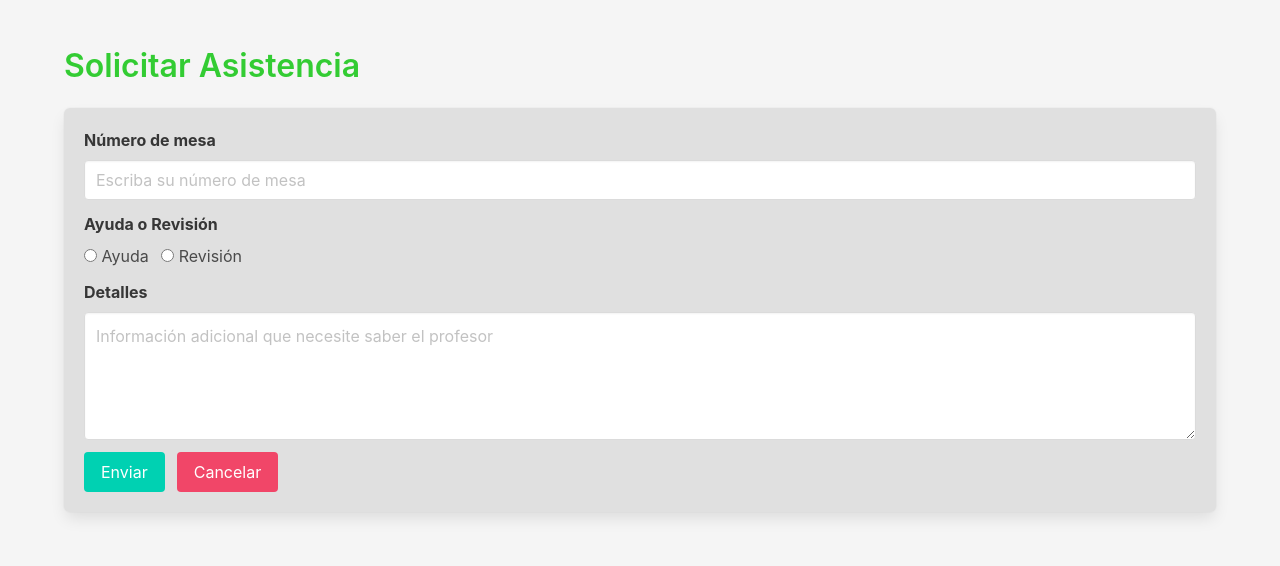
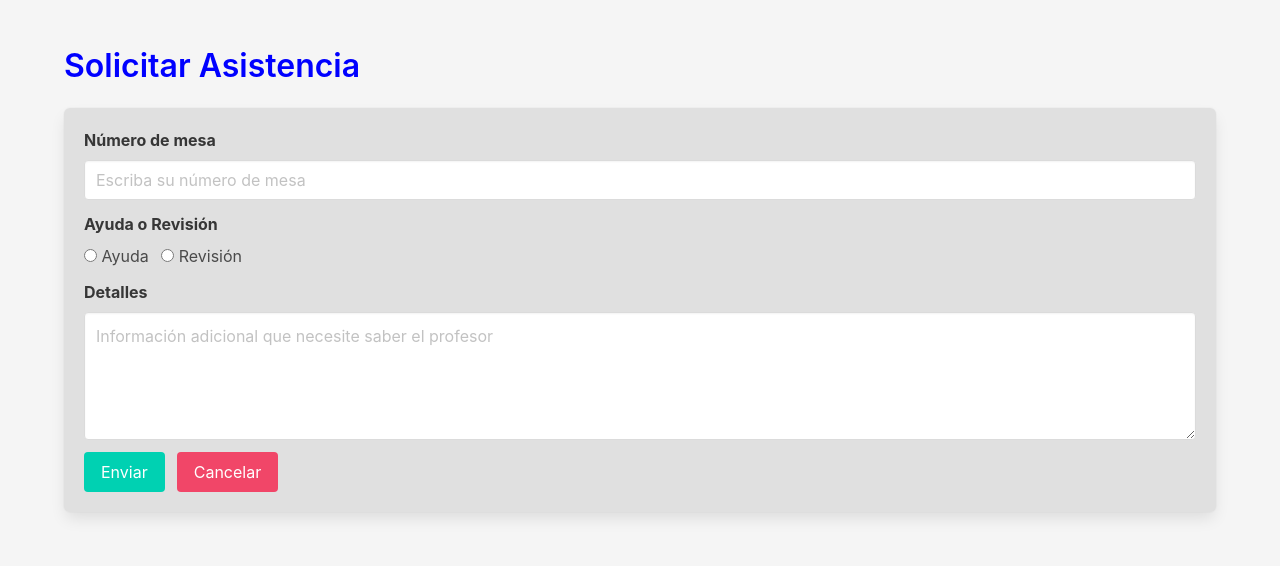
Before and after one commit to BayronGR/List-by-entry, a plain HTML site: page index.html in a window 1280 px wide. Drawn offline with nearby package versions, Linux system fonts and the light colour scheme.

Commit message:
Update index.html

```diff
--- a/index.html
+++ b/index.html
@@ -16,7 +16,7 @@
       color: #333333;
     }
     .title {
-      color: #33cc33; /* Verde */
+      color: #0000ff; /* Verde */
     }
     #form {
       background-color: #e0e0e0;
```
